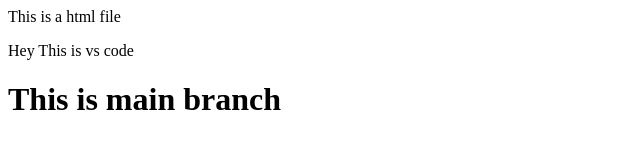
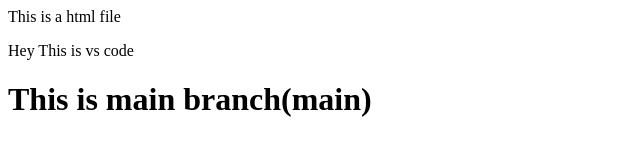
Before and after one commit to mushrura-salsabil/git2, a plain HTML site: page index.html in a window 1280 px wide. Shown: the whole page, without its empty margins (0-640 px from the left). Drawn offline with Linux system fonts and the light colour scheme.

Commit message:
Added main

```diff
--- a/index.html
+++ b/index.html
@@ -1,5 +1,3 @@
 <p>This is a html file</p>
 <p>Hey This is vs code</p>
-
-
-<h1>This is main branch</h1>
+<h1>This is main branch(main)</h1>
```
